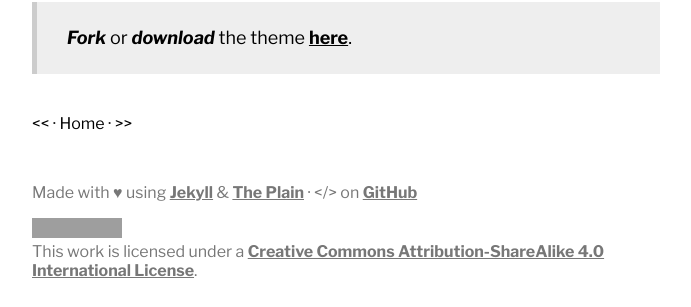
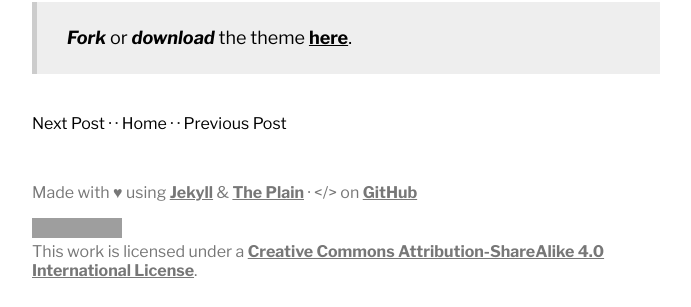
Before and after one commit to emersongoo/emersongoo.github.io, a Jekyll site: the page built from _posts/2015-09-09-download-this-theme.md, in a window 1280 px wide. Shown: the part 382-689 px from the top of the page, without its empty margins (18-709 px from the left). Built offline with Jekyll 4.4.1, drawn with Linux system fonts in a browser that asks for light colours; grey boxes are pictures that could not be loaded.

```diff
--- a/_layouts/post.html
+++ b/_layouts/post.html
@@ -25,12 +25,12 @@ layout: default
 
 <div class="page-navigation">
 	{% if page.next.url %}
-    <a class="next" href="{{page.next.url}}" title="NEXT: {{page.next.title}}">&lt;&lt;</a>
-		<span> &middot; </span>
+    <a class="next" href="{{page.next.url}}" title="NEXT: {{page.next.title}}">Next Post</a>
+		<span> &middot; &middot; </span>
   {% endif %}
 		<a class="home" href="{{site.baseurl}}/" title="Back to Homepage">Home</a>
   {% if page.previous.url %}
-		<span> &middot; </span>
-    <a class="prev" href="{{page.previous.url}}" title="PREV: {{page.previous.title}}">&gt;&gt;</a>
+		<span> &middot; &middot; </span>
+    <a class="prev" href="{{page.previous.url}}" title="PREV: {{page.previous.title}}">Previous Post</a>
   {% endif %}
 </div>
```
Also changed, not shown: about.md (+2 -2 lines).
